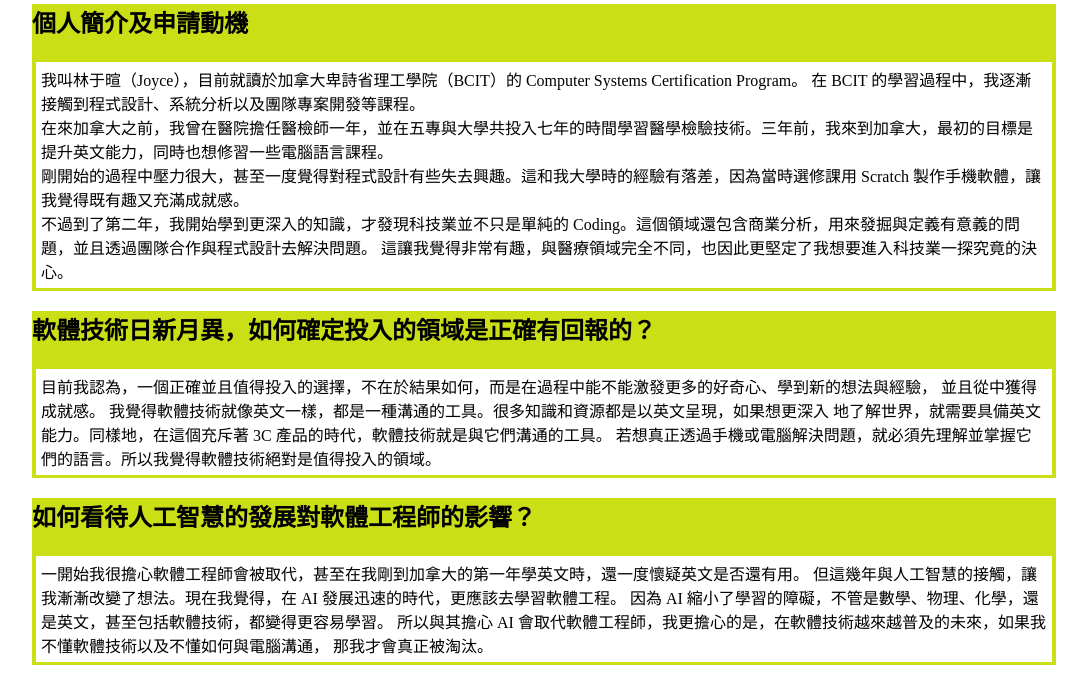
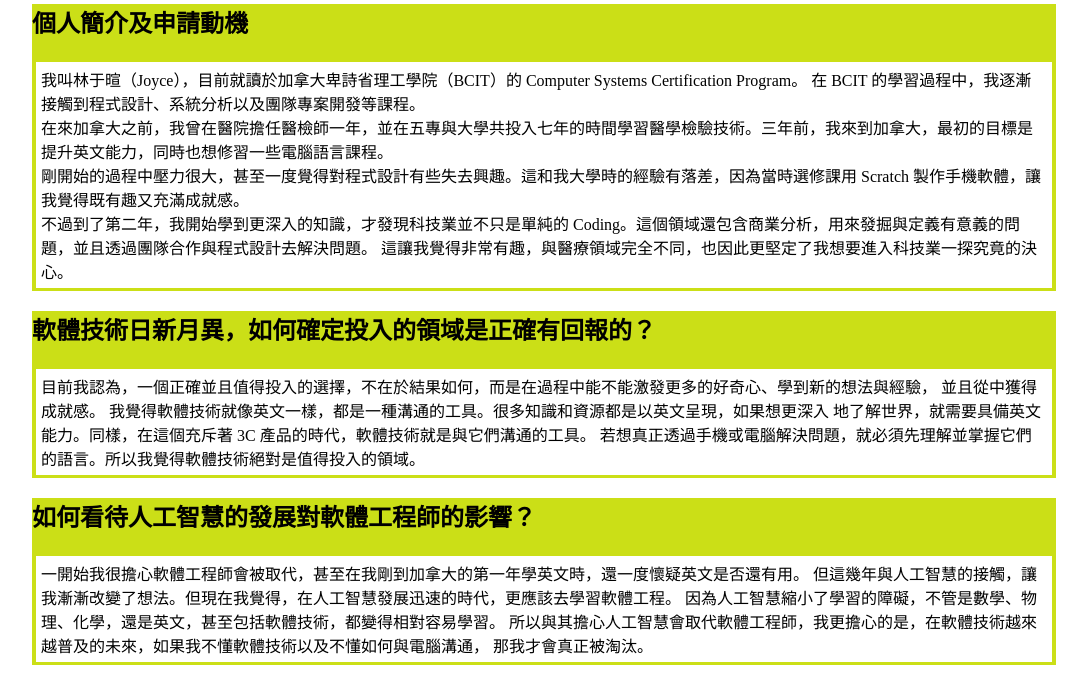
Before and after one commit to Linyushiuan/Linyushiuan.github.io, a plain HTML site: page index.html in a window 1280 px wide. Shown: the part 152-826 px from the top of the page, without its empty margins (96-1183 px from the left). Drawn offline with Linux system fonts and the light colour scheme.

Commit message:
Update index.html

```diff
--- a/index.html
+++ b/index.html
@@ -46,7 +46,7 @@
                         <p class="text">
                             目前我認為，一個正確並且值得投入的選擇，不在於結果如何，而是在過程中能不能激發更多的好奇心、學到新的想法與經驗，
                             並且從中獲得成就感。 我覺得軟體技術就像英文一樣，都是一種溝通的工具。很多知識和資源都是以英文呈現，如果想更深入
-                            地了解世界，就需要具備英文能力。同樣地，在這個充斥著 3C 產品的時代，軟體技術就是與它們溝通的工具。
+                            地了解世界，就需要具備英文能力。同樣，在這個充斥著 3C 產品的時代，軟體技術就是與它們溝通的工具。
                             若想真正透過手機或電腦解決問題，就必須先理解並掌握它們的語言。所以我覺得軟體技術絕對是值得投入的領域。
                         </p>
                     </section>
@@ -54,9 +54,9 @@
                         <h2 class="middle">如何看待人工智慧的發展對軟體工程師的影響？</h2>
                         <p class="text">
                            一開始我很擔心軟體工程師會被取代，甚至在我剛到加拿大的第一年學英文時，還一度懷疑英文是否還有用。
-                           但這幾年與人工智慧的接觸，讓我漸漸改變了想法。現在我覺得，在 AI 發展迅速的時代，更應該去學習軟體工程。
-                           因為 AI 縮小了學習的障礙，不管是數學、物理、化學，還是英文，甚至包括軟體技術，都變得更容易學習。
-                           所以與其擔心 AI 會取代軟體工程師，我更擔心的是，在軟體技術越來越普及的未來，如果我不懂軟體技術以及不懂如何與電腦溝通，
+                           但這幾年與人工智慧的接觸，讓我漸漸改變了想法。但現在我覺得，在人工智慧發展迅速的時代，更應該去學習軟體工程。
+                           因為人工智慧縮小了學習的障礙，不管是數學、物理、化學，還是英文，甚至包括軟體技術，都變得相對容易學習。
+                           所以與其擔心人工智慧會取代軟體工程師，我更擔心的是，在軟體技術越來越普及的未來，如果我不懂軟體技術以及不懂如何與電腦溝通，
                            那我才會真正被淘汰。
                         </p>
                     </section>
@@ -68,4 +68,5 @@
         </div>
 
     </body>
+
 </html>
```
